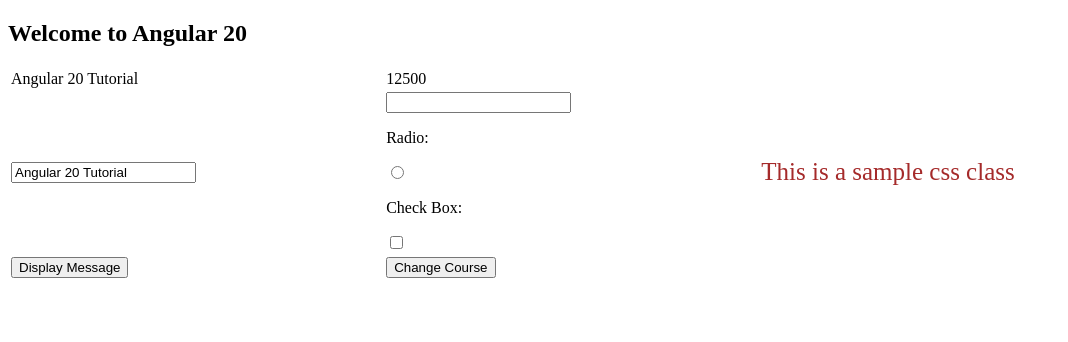
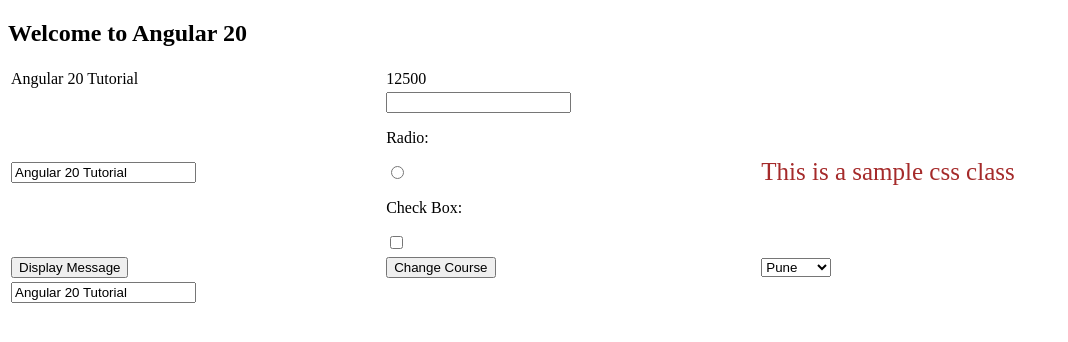
Before and after one commit to sumitbasu116/angular20Tutorial, an Angular app: page / in a window 1280 px wide. Shown: the top 342 px of the page, without its empty margins (0-1068 px from the left). Built offline with nearby package versions, Linux system fonts and the light colour scheme.

Commit message:
ngModel directive binding- two way binding

```diff
--- a/src/app/components/data-binding/data-binding.html
+++ b/src/app/components/data-binding/data-binding.html
@@ -32,5 +32,17 @@
         <td>
             <button (click)="changeCourse()">Change Course</button>
         </td>
+        <td>
+            <select (change)="onCityChange()">
+                <option value="Pune">Pune</option>
+                <option value="Mumbai">Mumbai</option>
+                <option value="Kolkata">Kolkata</option>
+            </select>
+        </td>
+    </tr>
+    <tr>
+        <td>
+            <input type="text" [(ngModel)]="courseName">
+        </td>
     </tr>
 </table>
--- a/src/app/components/data-binding/data-binding.ts
+++ b/src/app/components/data-binding/data-binding.ts
@@ -1,8 +1,9 @@
 import { Component } from '@angular/core';
+import { FormsModule } from '@angular/forms';
 
 @Component({
   selector: 'app-data-binding',
-  imports: [],
+  imports: [FormsModule],
   templateUrl: './data-binding.html',
   styleUrl: './data-binding.css'
 })
@@ -20,6 +21,10 @@ export class DataBinding {
 
   myClassName: string = 'myColor';
 
+  onCityChange(){
+    alert("City Changed");
+  }
+
   showAlert(){
     alert("This is Angular 20 Tutorial");
   }
```
